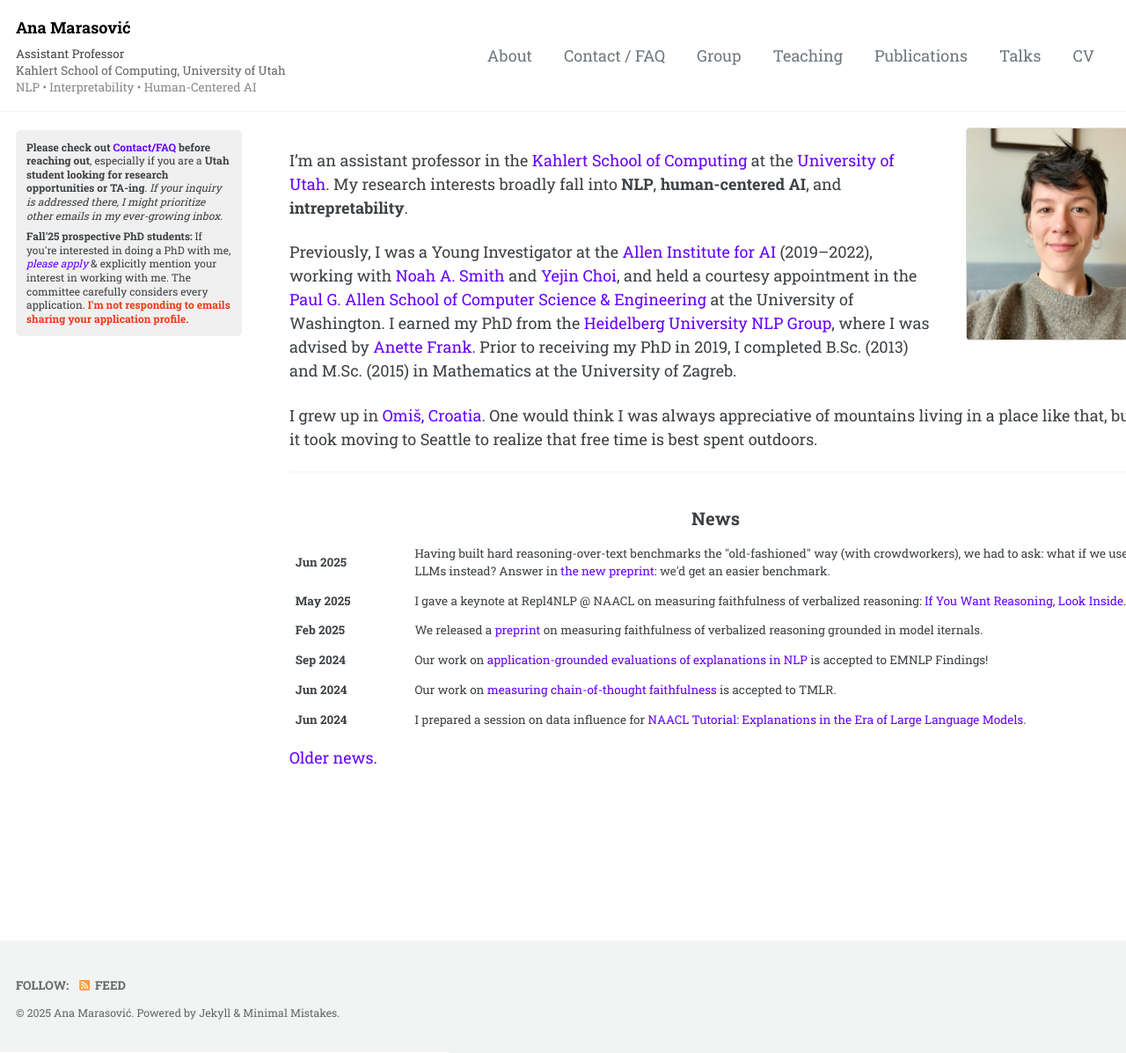
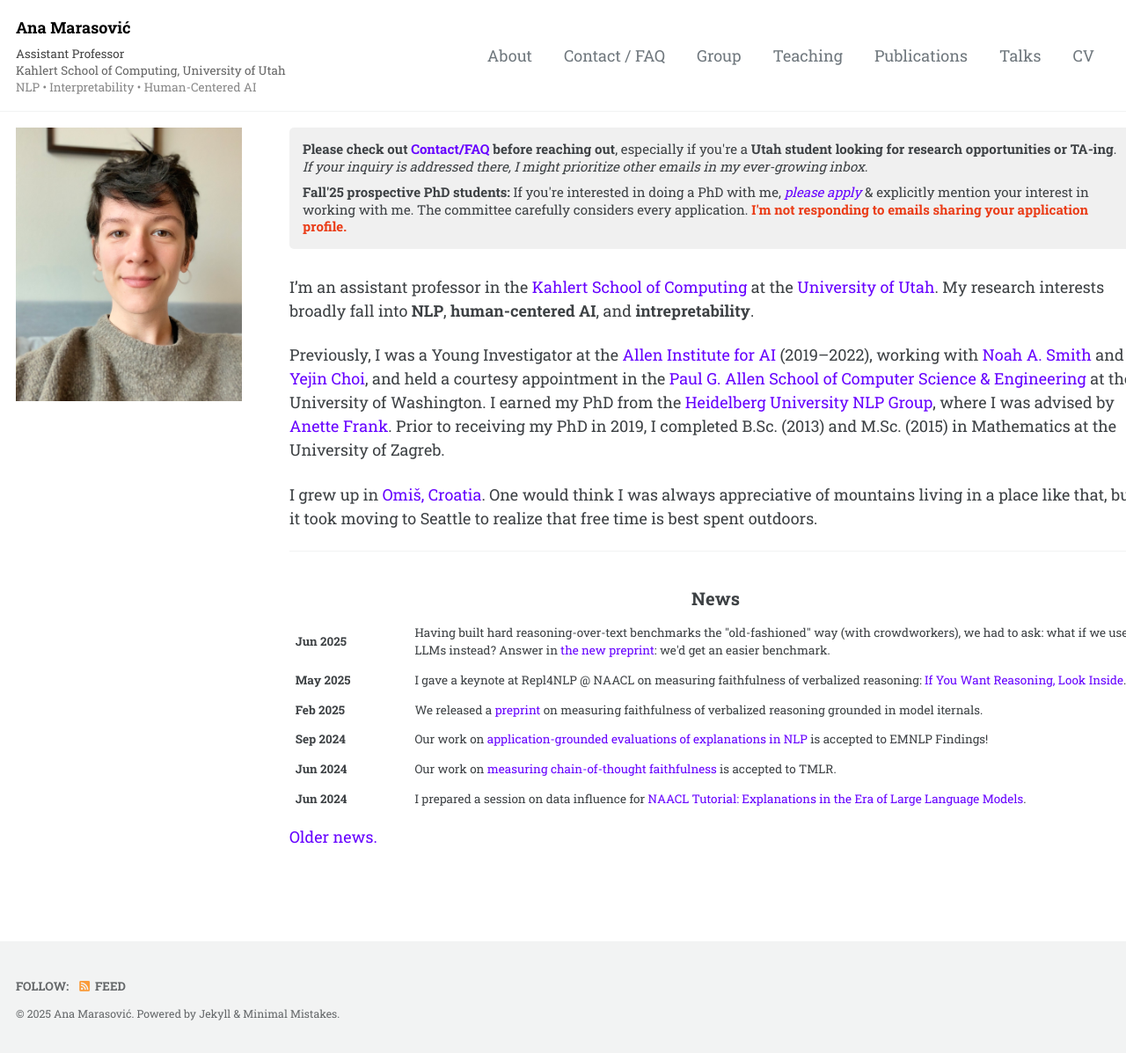
Before and after one commit to amarasovic/amarasovic.github.io, a Jekyll site: the page built from index.md, in a window 1280 px wide and 1197 px high. Shown: the whole window at 88% size. Built offline with Jekyll 4.4.1, drawn with Linux system fonts in a browser that asks for light colours; cached includes are drawn as plain includes; a script that is not in the unit is left out.

Commit message:
Swap notice box and profile photo positions
Move profile photo to left sidebar and notice box to main content area. Photo now appears below name/title info on left, notice box appears above bio text.

🤖 Generated with [Claude Code](https://claude.ai/code)

Co-Authored-By: Claude <noreply@anthropic.com>

```diff
--- a/index.md
+++ b/index.md
@@ -4,18 +4,20 @@ classes: wide
 author_profile: false
 sidebar:
   - title: " "
-    text: '<div style="background-color: #f0f0f0; padding: 12px; border-radius: 5px; font-size: 12px; line-height: 1.3; margin-top: 1em;">
-            <div style="margin-bottom: 8px;">
-              <strong>Please check out <a href="https://www.anamarasovic.com/contact/">Contact/FAQ</a> before reaching out</strong>, especially if you are a <strong>Utah student looking for research opportunities or TA-ing</strong>.
-              <em>If your inquiry is addressed there, I might prioritize other emails in my ever-growing inbox.</em>
-            </div>
-            <div>
-              <strong>Fall''25 prospective PhD students:</strong> If you''re interested in doing a PhD with me, <a href="https://www.cs.utah.edu/graduate/admissions/"><em>please apply</em></a> & explicitly mention your interest in working with me. The committee carefully considers every application. <span style="color:#EA3C17;"><strong>I''m not responding to emails sharing your application profile.</strong></span>
-            </div>
-          </div>'
+    image: "/images/profile.jpg"
+    image_alt: "Ana Marasović"
+    text: ""
 ---
 
-<img src="/images/profile.jpg" alt="Ana Marasović" style="float: right; max-width: 200px; margin: 0 0 1em 2em; border-radius: 4px; border: 1px solid #ddd;">
+<div style="background-color: #f0f0f0; padding: 15px; border-radius: 5px; font-size: 15px; line-height: 1.3; margin-bottom: 2em;">
+  <div style="margin-bottom: 10px;">
+    <strong>Please check out <a href="https://www.anamarasovic.com/contact/">Contact/FAQ</a> before reaching out</strong>, especially if you're a <strong>Utah student looking for research opportunities or TA-ing</strong>.
+    <em>If your inquiry is addressed there, I might prioritize other emails in my ever-growing inbox.</em>
+  </div>
+  <div>
+    <strong>Fall'25 prospective PhD students:</strong> If you're interested in doing a PhD with me, <a href="https://www.cs.utah.edu/graduate/admissions/"><em>please apply</em></a> & explicitly mention your interest in working with me. The committee carefully considers every application. <span style="color:#EA3C17;"><strong>I'm not responding to emails sharing your application profile.</strong></span>
+  </div>
+</div>
 
 I'm an assistant professor in the [Kahlert School of Computing](https://www.cs.utah.edu/) at the [University of Utah](https://www.utah.edu/). My research interests  broadly fall into **NLP**, **human-centered AI**, and **intrepretability**.
 
```
